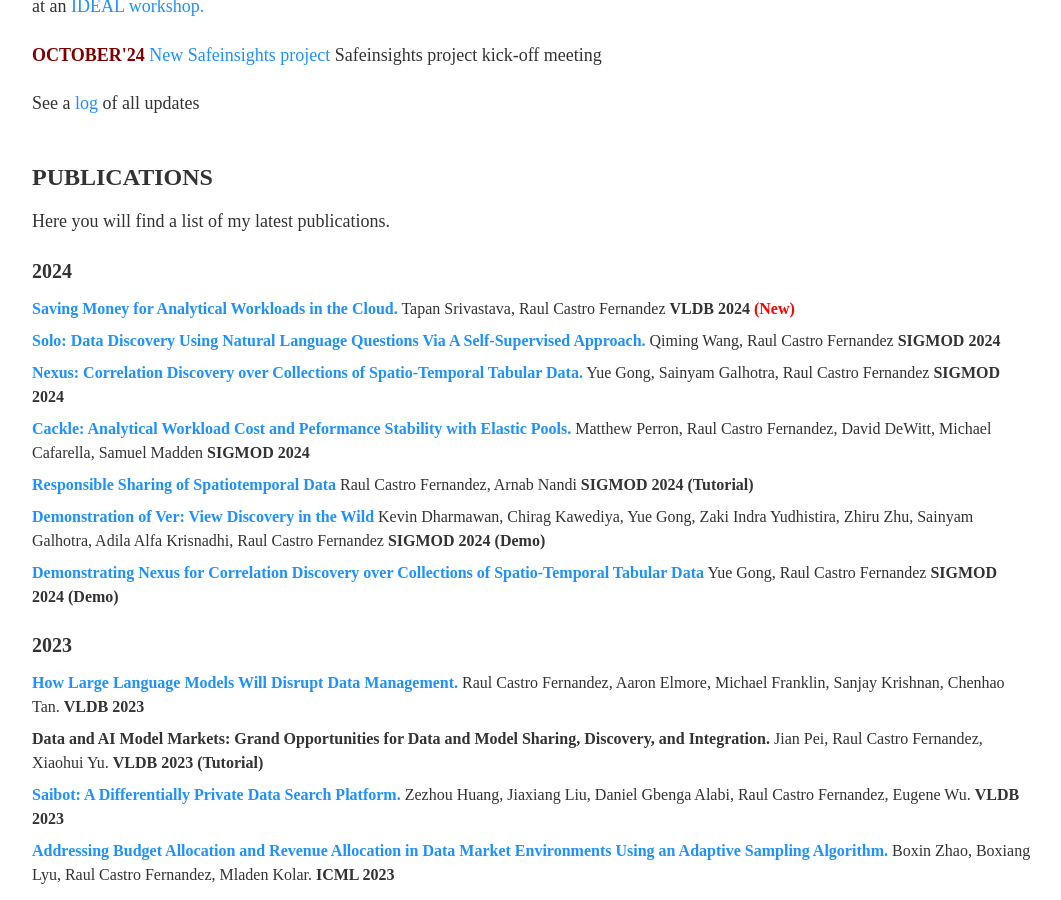
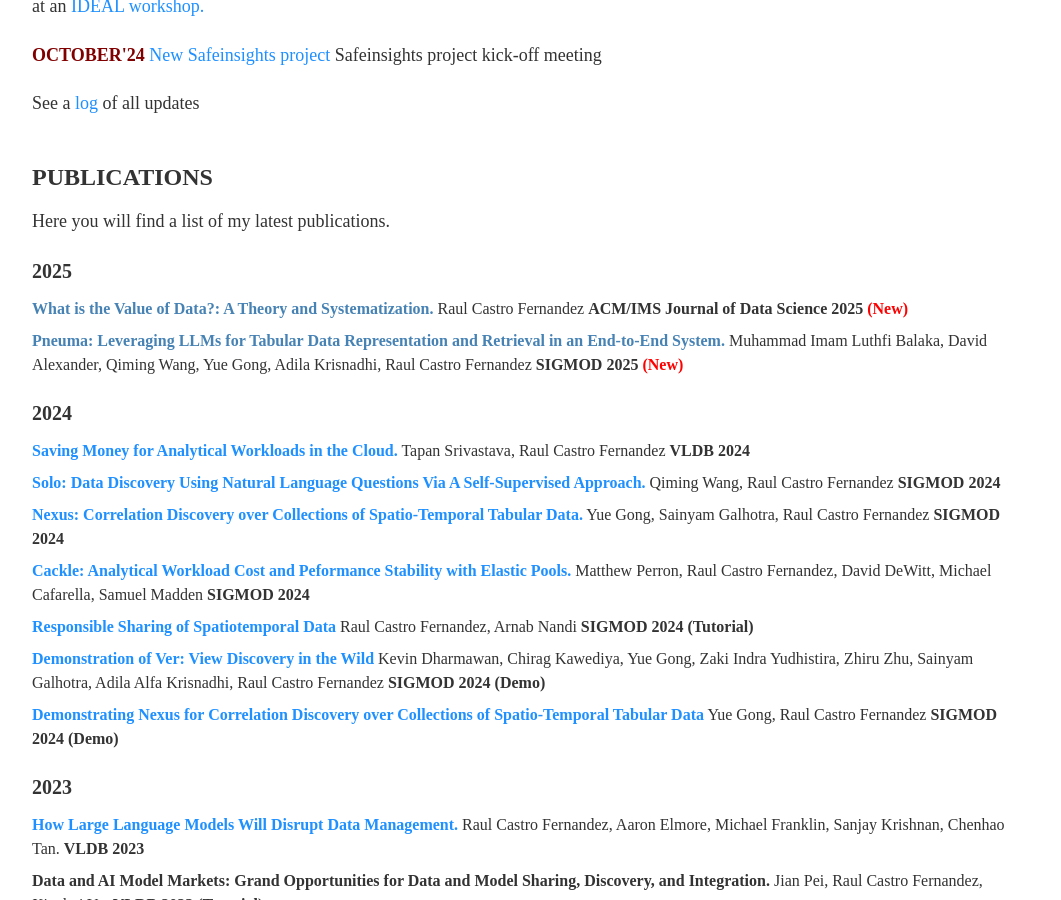
Before and after one commit to raulcf/raulcf.github.io, a Jekyll site: the page index.html, which Jekyll copies as it is, in a window 1280 px wide and 900 px high, scrolled down 1169 px. Shown: the whole window, without its empty margins (108-1169 px from the left). Built offline with Jekyll 4.4.1, drawn with Linux system fonts in a browser that asks for light colours; some web fonts are replaced.

Commit message:
updated pubs

```diff
--- a/index.html
+++ b/index.html
@@ -149,6 +149,29 @@
             <p>Here you will find a list of my latest publications.</p>
 
             <div class="year-block">
+                <h3>2025</h3>
+                    <ul>
+
+                    <li>
+<strong><a href="">What is the Value of Data?: A Theory and Systematization.</a></strong> Raul Castro Fernandez
+<strong>ACM/IMS Journal of Data Science 2025</strong> <strong> <span
+style='color:red;'>(New)</span></strong>
+                    </li>
+
+
+                    <li>
+<strong><a href="">Pneuma: Leveraging LLMs for Tabular Data Representation and
+Retrieval in an End-to-End System.</a></strong> Muhammad Imam Luthfi Balaka,
+David Alexander, Qiming Wang, Yue Gong, Adila Krisnadhi, Raul Castro Fernandez
+<strong>SIGMOD 2025</strong> <strong> <span
+style='color:red;'>(New)</span></strong>
+                    </li>
+
+            </ul>
+
+            </div>
+
+            <div class="year-block">
                 <h3>2024</h3>
                     <ul>
 
@@ -156,7 +179,7 @@
 <strong><a href="./papers/arachne-vldb24.pdf">Saving Money for Analytical
 Workloads in the Cloud.</a></strong> Tapan Srivastava, Raul Castro Fernandez
 <strong>VLDB 2024</strong> <strong> <span
-style='color:red;'>(New)</span></strong>
+style='color:red;'></span></strong>
                     </li>
                     <li>
 <strong><a href="./papers/solo-sigmod24.pdf">Solo: Data Discovery Using Natural Language Questions Via A Self-Supervised Approach.</a></strong> Qiming Wang, Raul Castro Fernandez <strong>SIGMOD 2024</strong>
```
